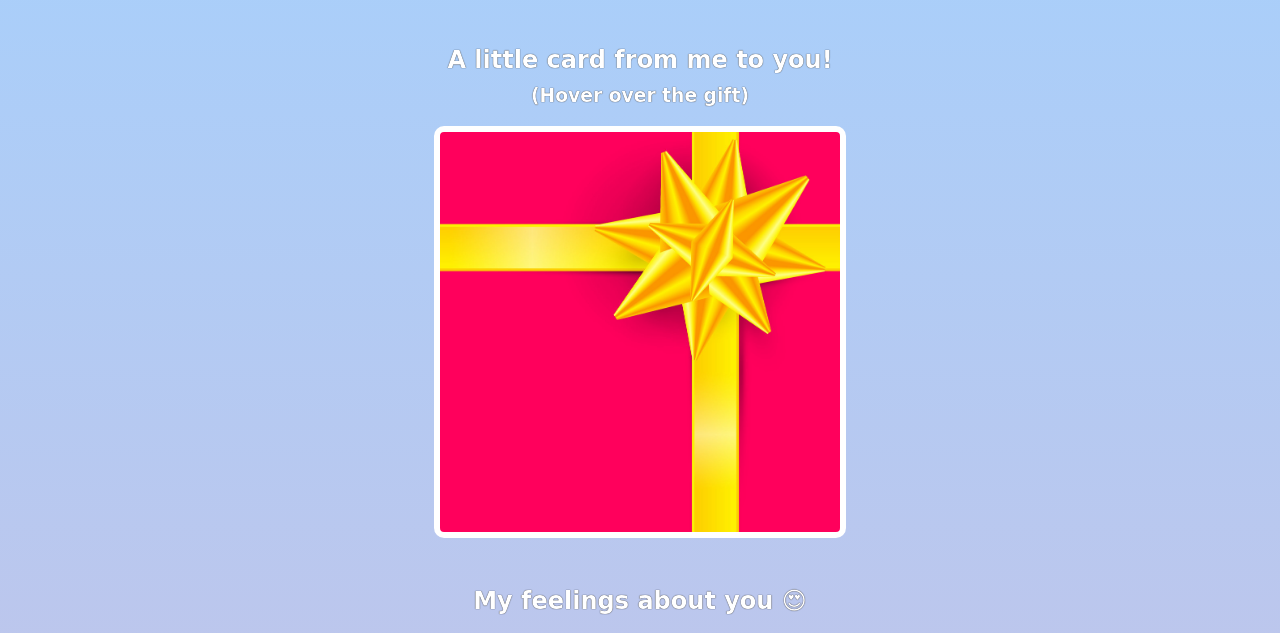
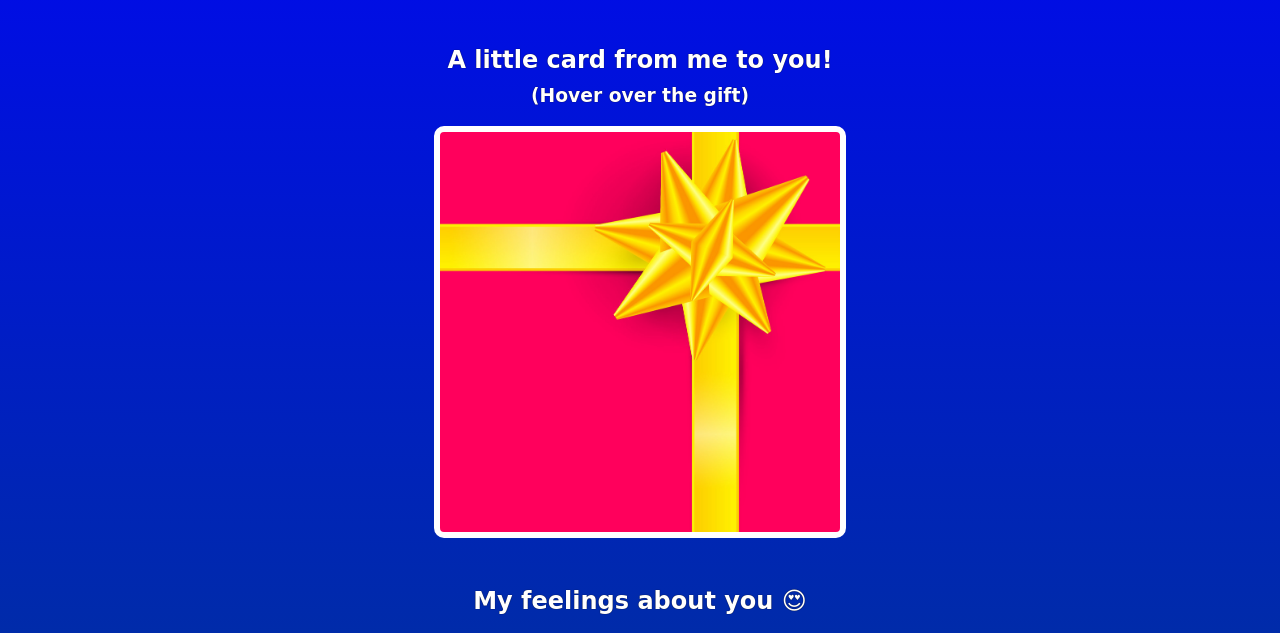
Before and after one commit to suspect5/birthay-gift-baba, a website built with Vite: page index.html in a window 1280 px wide. Shown: the part 298-931 px from the top of the page. Built offline with nearby package versions, Linux system fonts and the light colour scheme; a web font is replaced by a local one.

Commit message:
Update styles.css

```diff
--- a/styles.css
+++ b/styles.css
@@ -1,7 +1,7 @@
 body {
     text-align: center;
     font-family: 'Happy Monkey', cursive;
-    background: linear-gradient(#a2d2ff, #EFB0C9);
+    background: linear-gradient(blue, green);
     color: #ffffff;
 }
 
@@ -59,7 +59,8 @@ h1, h2, h3, h4, p {
     border: 6px solid white;
     border-radius: 10px;
     background-image: url("images/gift-cover.jpg");
-    background-size: cover;
+    background-size: contain;
+    background-repeat: no-repeat;
 }
 
 #gift-img-happy:hover {
```
